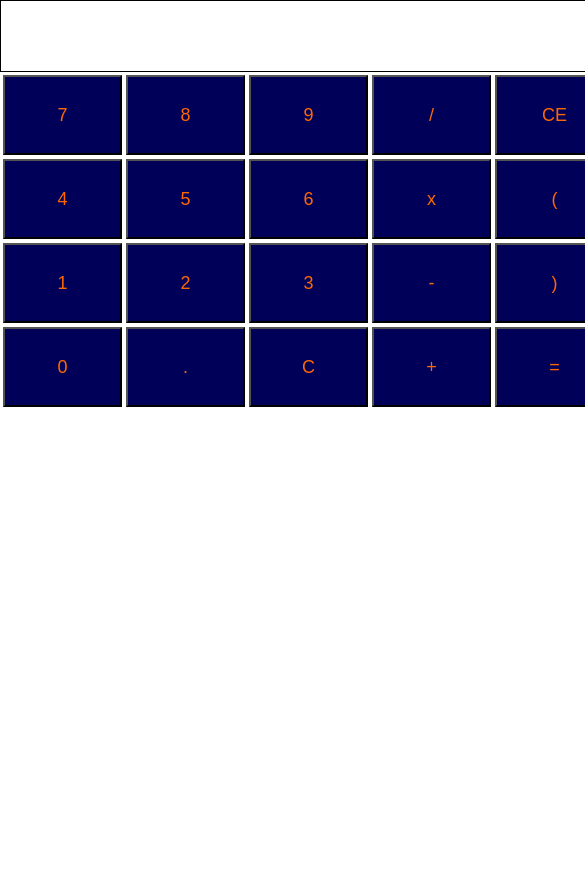
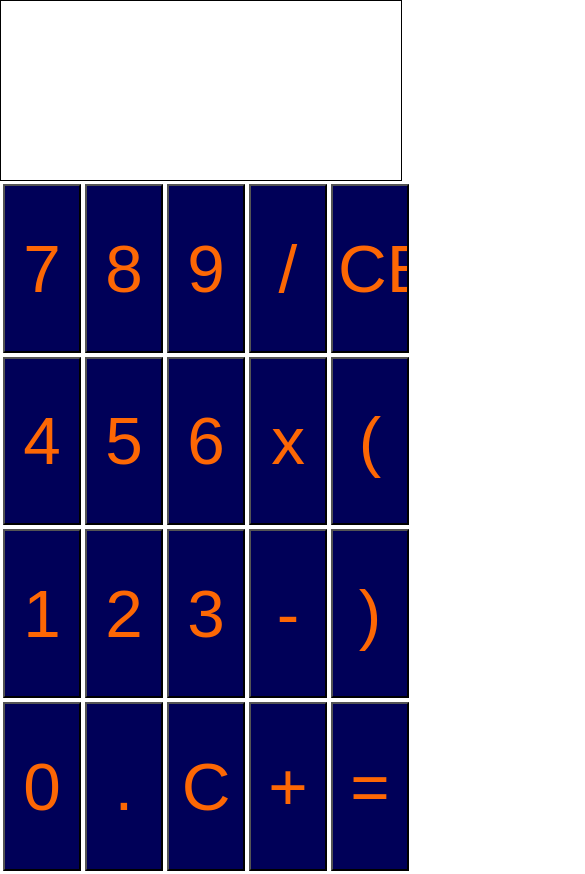
Before and after one commit to MannyRMA/calculator, a plain HTML site: page index.html in a window 390 px wide. Shown: the top 874 px of the page, 585 px wide, since content can reach past the window. Before the commit the page ends 844 px from the top, so only its background shows below. Drawn offline with Linux system fonts and the light colour scheme.

Commit message:
made it full screen on mobile

```diff
--- a/style.css
+++ b/style.css
@@ -23,27 +23,14 @@ body
     transform: translateY(-50%) translateX(-50%);
     color: skyblue;
 }
-}
-
-/* mobile friendly calculator base*/
-@media (max-width: 599px)
-{
-.base
-{
-    position: absolute;
-    width: 100%;
-    height: auto;
-    color: skyblue;
-}
-}
 
 /* the input field styling */
 .textview
 {
     width: 600px;
-    height: 60px;
+    height: 20vh;
     border: 1px solid black;
-    font-size: 24px;
+    font-size: 10vh;
     padding: 5px;
     color: rgb(108, 108, 236);
     text-align: right;
@@ -54,8 +41,45 @@ body
 {
     padding: 5px;
     width: 119px;
-    height: 80px;
-    font-size: 18px;
+    height: 20vh;
+    font-size: 7vh;
     background-color: rgb(0, 0, 88);
     color: rgb(253, 103, 4);
 }
+}
+
+/* mobile friendly calculator base*/
+@media (max-width: 599px)
+{
+.base
+{
+    position: absolute;
+    width: 100%;
+    height: 800px;
+    color: skyblue;
+}
+
+/* the input field styling */
+.textview
+{
+    width: 100%;
+    height: 20vh;
+    border: 1px solid black;
+    font-size: 10vh;
+    padding: 5px;
+    color: rgb(108, 108, 236);
+    text-align: right;
+}
+
+/* button styling*/
+.button
+{
+    padding: 5px;
+    width: 20vw;
+    height: 20vh;
+    font-size: 8vh;
+    background-color: rgb(0, 0, 88);
+    color: rgb(253, 103, 4);
+}
+
+}
```
